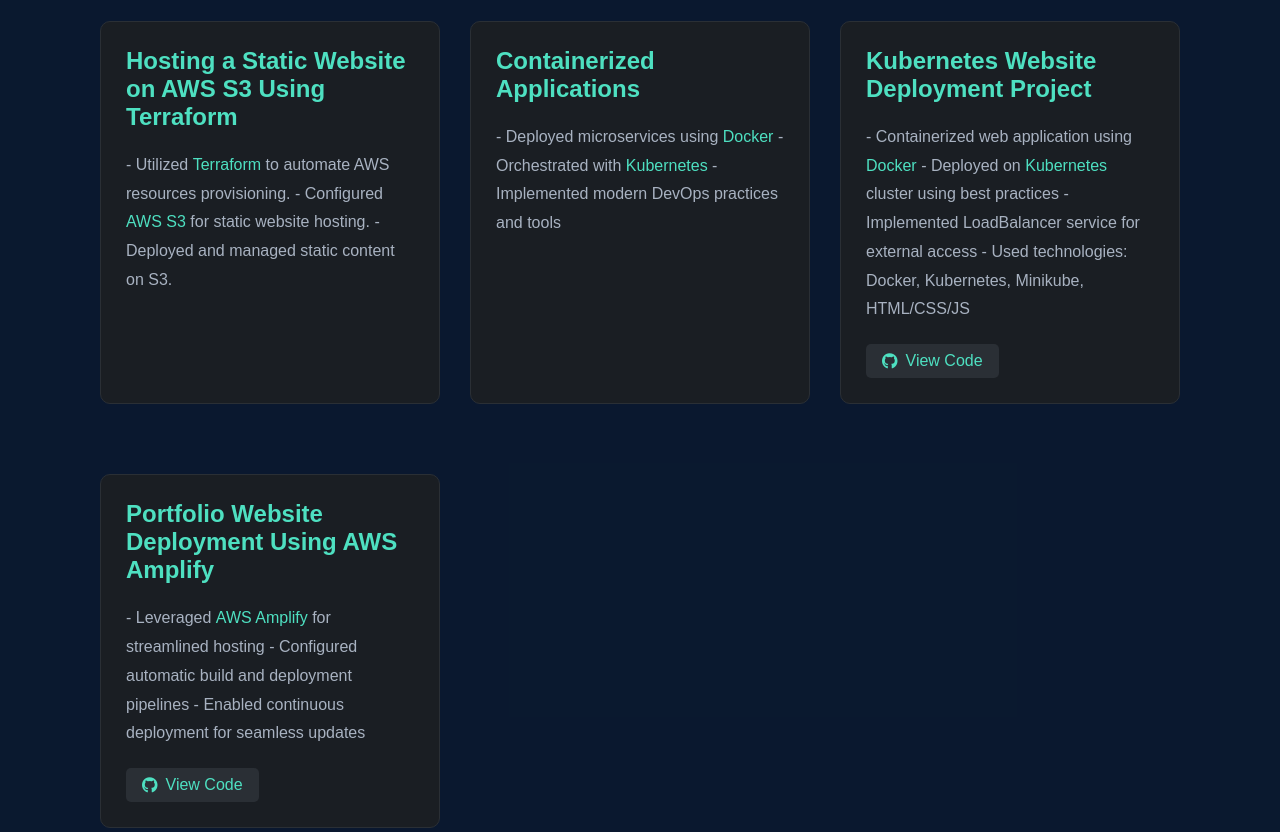
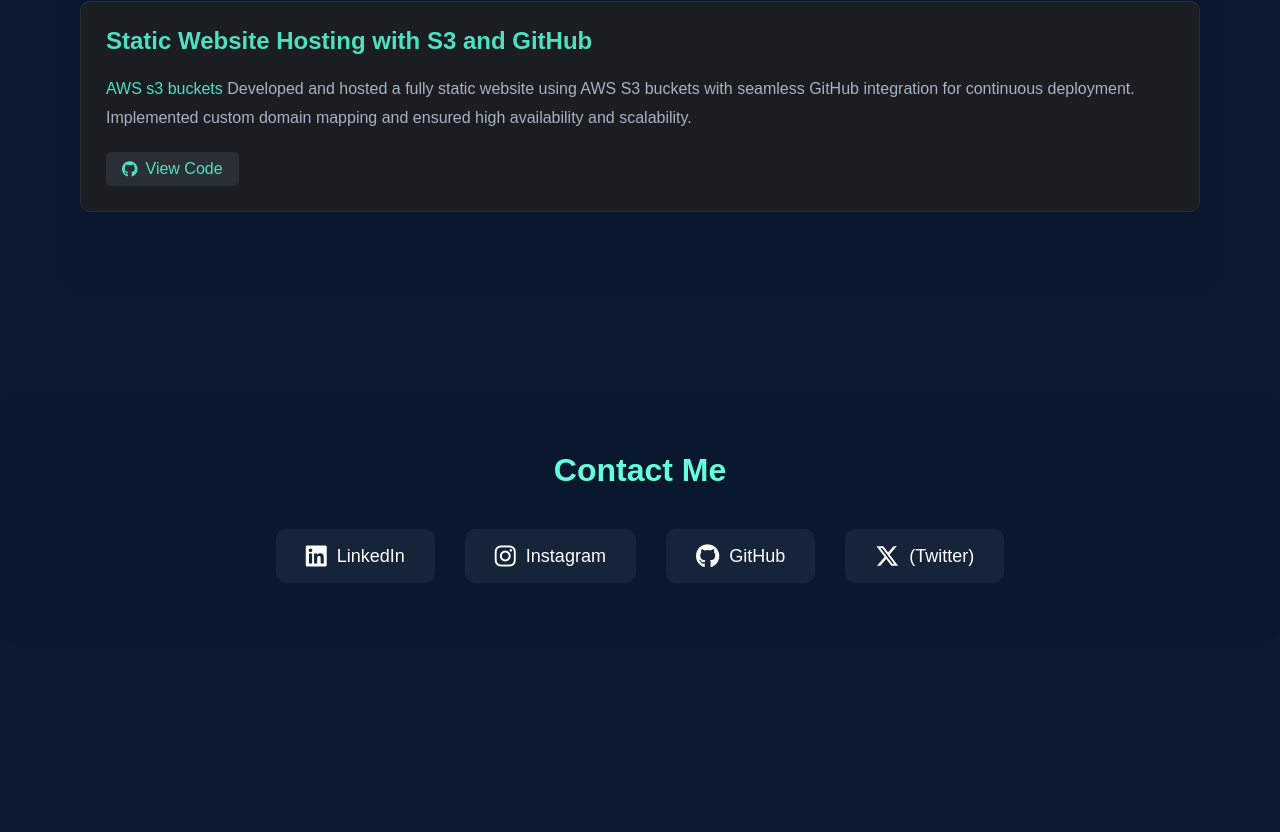
Before and after one commit to UjwalNagrikar/My-Portfolio, a plain HTML site: page index.html in a window 1280 px wide. Shown: the part 2078-2910 px from the top of the page. After the commit the page ends 2761 px from the top, so only its background shows below. Drawn offline with Linux system fonts and the light colour scheme.

Commit message:
My-Portfolio-website

```diff
--- a/index.html
+++ b/index.html
@@ -19,7 +19,7 @@
                 <a href="#projects">Projects</a>
                 <a href="#contact">Contact</a>
             </div>
-            <a href="Ujwal_Nagrikar_Cloud_DevOps_Resume.pdf" download class="download-cv">Download CV</a>
+            <a href="resume/Ujwal-Nagrikar-DevOps-SRE-1.pdf" download class="download-cv">Download CV</a>
         </nav>
         <main class="hero-section">
             <div class="hero-content">
@@ -107,43 +107,14 @@
 
         <section class="projects-section" id="projects">
             <h2 class="section-title">My Projects</h2>
-            <div class="projects-container">
                 <div class="project">
-                    <h3 class="project-title">Hosting a Static Website on AWS S3 Using Terraform</h3>
+                    <h3 class="project-title">Static Website Hosting with S3 and GitHub</h3>
                     <div class="project-details">
-                        - Utilized <span class="highlight">Terraform</span> to automate AWS resources provisioning.
-                        - Configured <span class="highlight">AWS S3</span> for static website hosting.
-                        - Deployed and managed static content on S3.
+                        <span class="highlight">AWS s3 buckets </span>
+                        Developed and hosted a fully static website using AWS S3 buckets with seamless GitHub integration for continuous deployment.
+                        Implemented custom domain mapping and ensured high availability and scalability.
                     </div>
-                </div>
-                <div class="project">
-                    <h3 class="project-title">Containerized Applications</h3>
-                    <div class="project-details">
-                        - Deployed microservices using <span class="highlight">Docker</span>
-                        - Orchestrated with <span class="highlight">Kubernetes</span>
-                        - Implemented modern DevOps practices and tools
-                    </div>
-                </div>
-                <div class="project">
-                    <h3 class="project-title">Kubernetes Website Deployment Project</h3>
-                    <div class="project-details">
-                        - Containerized web application using <span class="highlight">Docker</span>
-                        - Deployed on <span class="highlight">Kubernetes</span> cluster using best practices
-                        - Implemented LoadBalancer service for external access
-                        - Used technologies: Docker, Kubernetes, Minikube, HTML/CSS/JS
-                    </div>
-                    <a href="https://github.com/UjwalNagrikar/Webapp-Project-K8s" class="view-button">
-                        <i class="fab fa-github"></i> View Code
-                    </a>
-                </div>
-                <div class="project">
-                    <h3 class="project-title">Portfolio Website Deployment Using AWS Amplify</h3>
-                    <div class="project-details">
-                        - Leveraged <span class="highlight">AWS Amplify</span> for streamlined hosting
-                        - Configured automatic build and deployment pipelines
-                        - Enabled continuous deployment for seamless updates
-                    </div>
-                    <a href="YOUR_PORTFOLIO_URL" class="view-button">
+                    <a href="https://github.com/UjwalNagrikar/Ujwal-Portfolio.git" class="view-button">
                         <i class="fab fa-github"></i> View Code
                     </a>
                 </div>
```
Also changed, not shown: script.js (line endings or trailing spaces), 2 other files.
